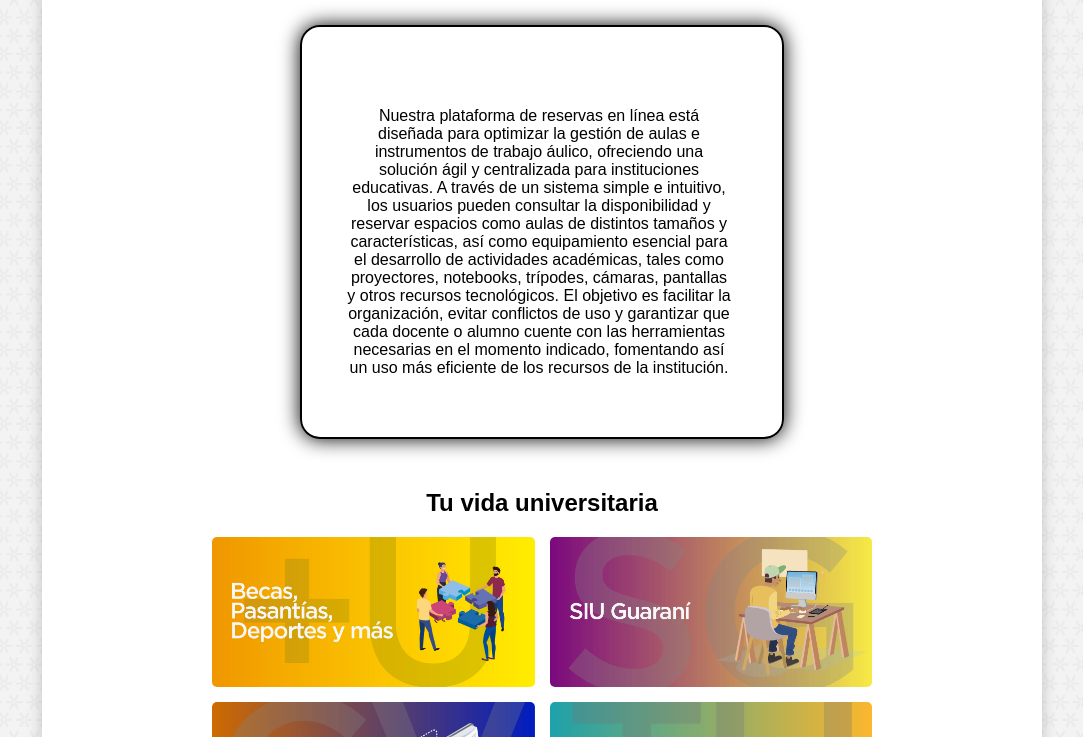
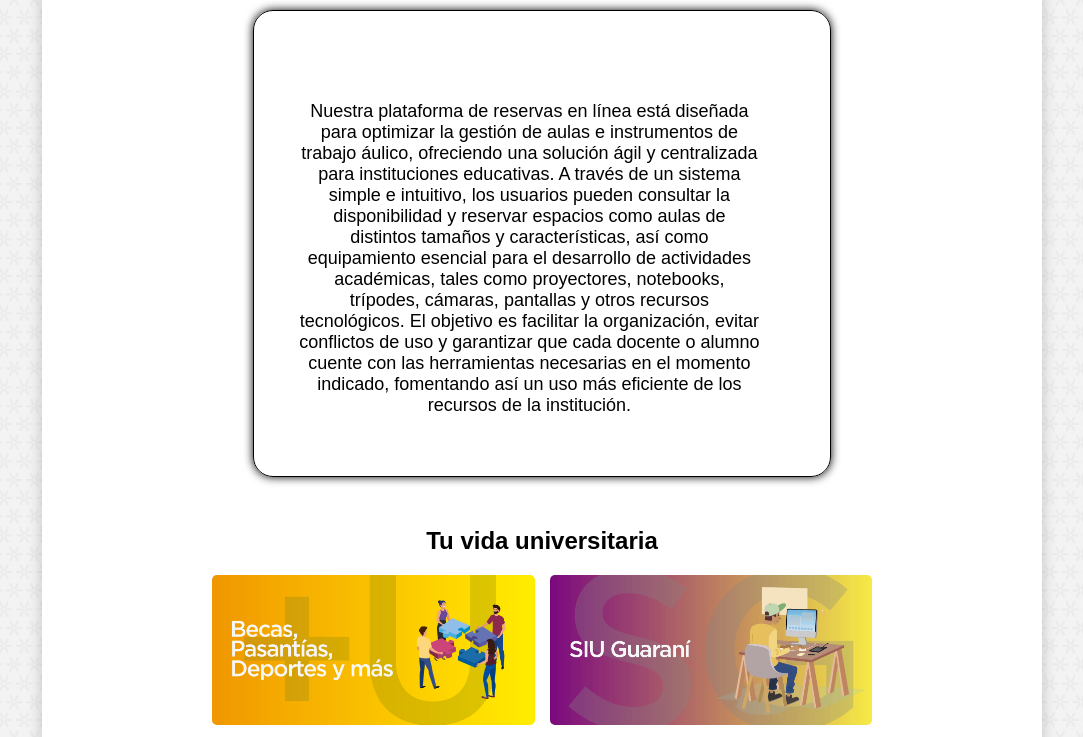
Before and after one commit to Facundo-Boide/pagina, a plain HTML site: page index.html in a window 1280 px wide. Shown: the part 582-1319 px from the top of the page, without its empty margins (98-1181 px from the left). Drawn offline with Linux system fonts and the light colour scheme.

Commit message:
actualizacion

```diff
--- a/style.css
+++ b/style.css
@@ -43,7 +43,7 @@ nav {
 .carousel {
     overflow: hidden;
     border-radius: 10px;
-    margin-bottom: 20px;
+    margin-bottom: 5px;
     height: 400px;
 }
 
@@ -100,7 +100,7 @@ footer {
 }
 
 footer {
-    padding: 40px 20px;
+    padding: 20px 20px;
     background: #2b2b2b;
 }
 
@@ -154,16 +154,17 @@ p {
     transition: background-color 0.3s;
 }
 .present {
-    width: 50%;
-    border: 2px solid black;
+    width: 60%;
+    border: 1px solid black;
     margin: auto;
     border-radius: 20px;
     padding-top: none;
-    box-shadow: 0px 0px 20px;
+    box-shadow: 0px 0px 10px;
     box-sizing: content-box;
-
+    padding: auto;
 }
 .intro {
+    font-size: 18px;
     text-align: center;
     margin-left: 45px;
     margin-right: 10px;
```
